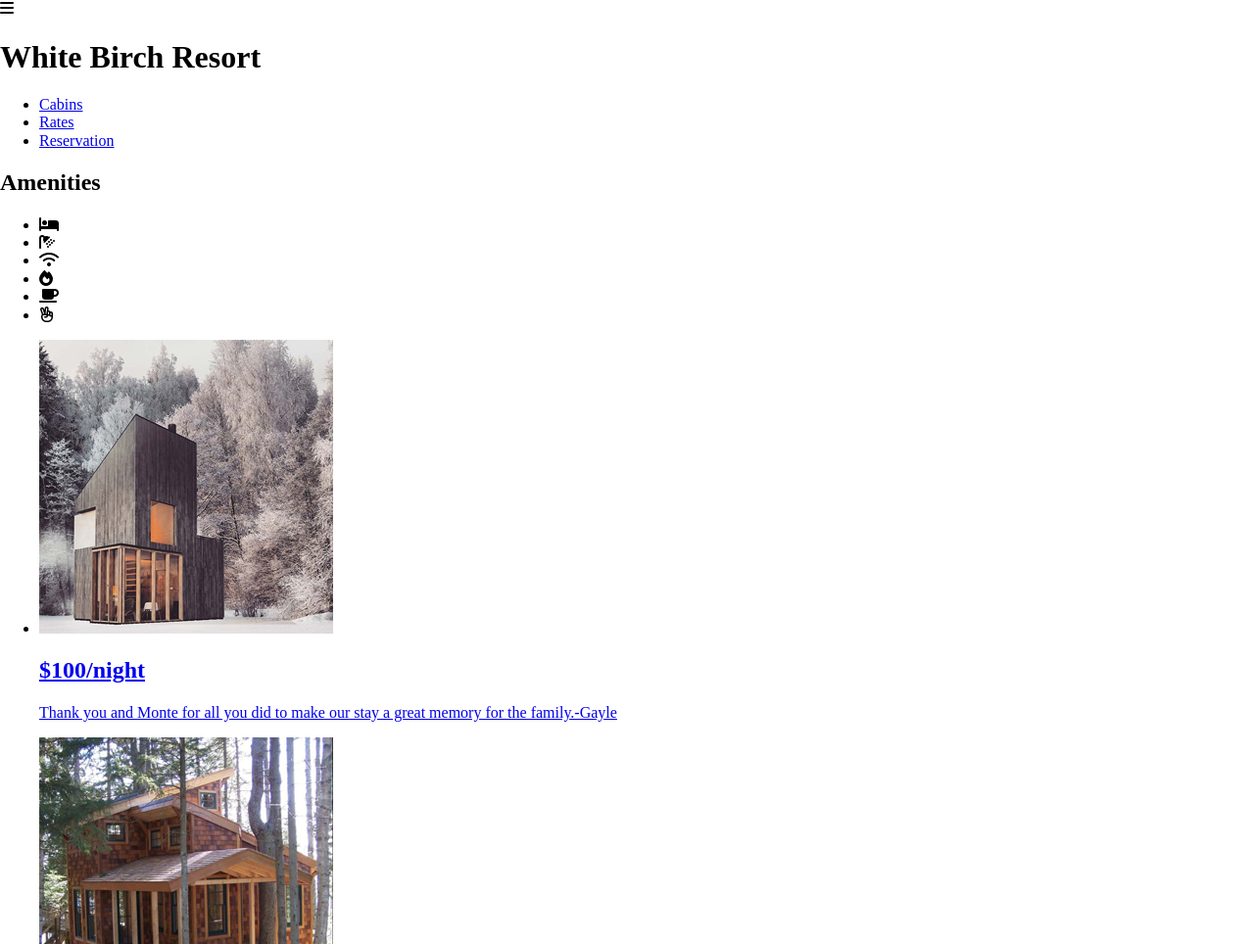
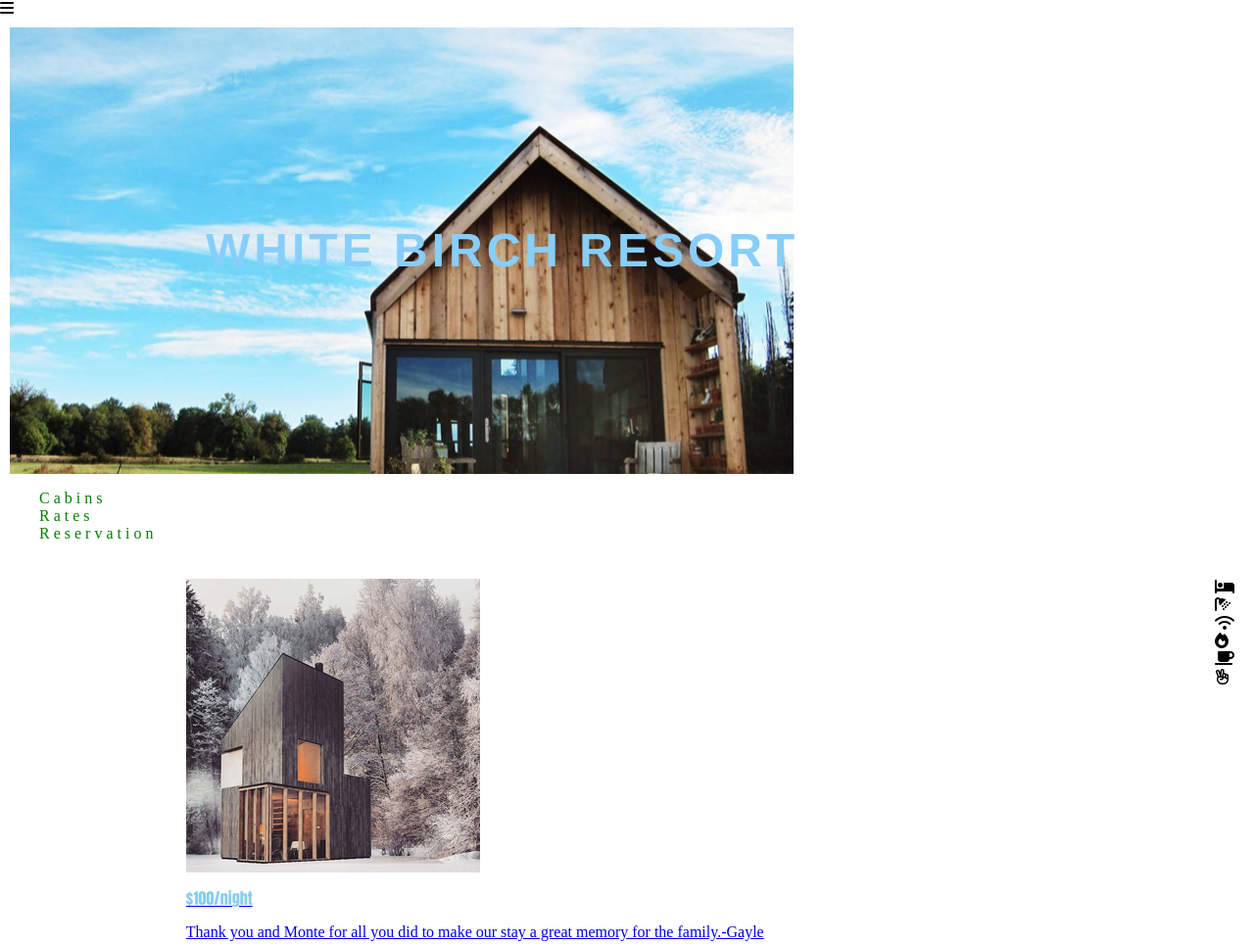
Before and after one commit to anordan/white-birch, a plain HTML site: page white-birch.html in a window 1280 px wide. Shown: the top 964 px of the page at 98% size. Drawn offline with nearby package versions, Linux system fonts and the light colour scheme.

Commit message:
css h1 amentities
styling the top of the site

```diff
--- a/birch.css
+++ b/birch.css
@@ -6,3 +6,58 @@ html {
 *, *:before, *:after {
     box-sizing: inherit;
 }
+
+/* head top of page */
+
+h1 {
+	background: url(images/bighead.jpg);
+	background-repeat: no-repeat;
+	margin: 10px;
+	padding: 200px;
+	color: #87CEFA;
+	letter-spacing: 4px;
+	font-size: 3em;
+	font-family: helvetica, sans-serif;
+	text-transform: uppercase;
+
+}
+
+ .icon fa-bars {
+ 	float: right;
+ }
+
+
+/* main navigation */
+
+.navigation {
+	list-style-type: none;
+
+}
+
+.navigation a {
+	text-decoration: none;
+	color: #008000;
+	font-size: 1em;
+	letter-spacing: 4px;
+}
+
+.navigation a:hover {
+	color: #FFD700;
+}
+
+
+/* headers */
+
+h2, h3 {
+	font-size: 1em;
+	color: #87CEEB;
+	font-family: Impact, Charcoal, sans-serif;
+}
+
+/* amenities */
+
+.icons ul {
+	list-style-type: none;
+	float: right;
+	margin: 20px;
+}
--- a/white-birch.html
+++ b/white-birch.html
@@ -31,8 +31,7 @@
         </ul>
     </nav>
 <section class="icons">
-<h2>Amenities</h2>
-<ul class="icons">
+<ul class="amenities">
 <li><i class="fa fa-bed" aria-hidden="true"></i></li>
 
 <li><i class="fa fa-shower" aria-hidden="true"></i></li>
@@ -93,7 +92,6 @@
 
 
 <aside class="map">
-<h3>We're Over Here!</h3>
     <iframe src="https://www.google.com/maps/embed?pb=!1m18!1m12!1m3!1d694412.7645636294!2d-95.02220560943616!3d47.166669870612346!2m3!1f0!2f0!3f0!3m2!1i1024!2i768!4f13.1!3m3!1m2!1s0x52b9b9638b19f59d%3A0x443130d17df67007!2sWhite+Birch+Resort!5e0!3m2!1sen!2sus!4v1492224032515" width="600" height="450" frameborder="0" style="border:0" allowfullscreen></iframe>
 </aside>
 
```
